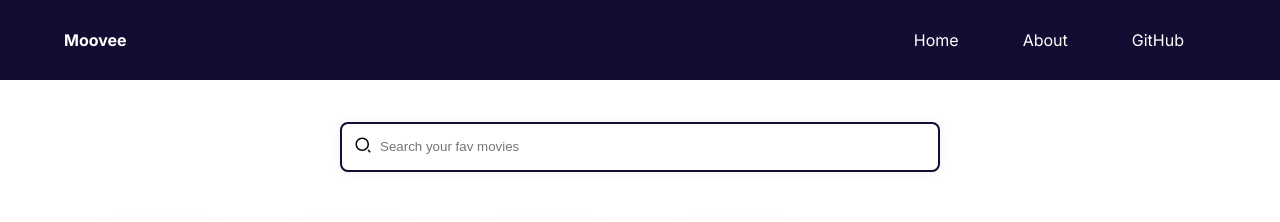
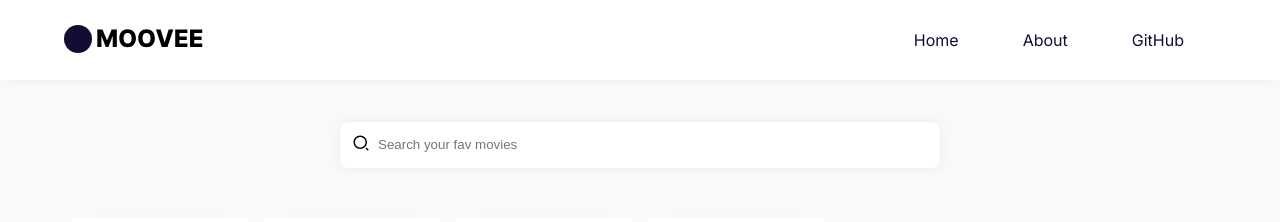
Before and after one commit to adisreyaj/moovee, a React (Create React App) app: page / in a window 1280 px wide. Shown: the top 222 px of the page. Built offline with nearby package versions, Linux system fonts and the light colour scheme.

Commit message:
💄 Updated header

```diff
--- a/src/Components/Header/Header.css
+++ b/src/Components/Header/Header.css
@@ -4,19 +4,20 @@
  * File Created: Friday, 8th May 2020 8:19:10 pm
  * Author: Adithya Sreyaj
  * -----
- * Last Modified: Saturday, 9th May 2020 12:36:59 am
+ * Last Modified: Sunday, 10th May 2020 5:22:02 pm
  * Modified By: Adithya Sreyaj<adi.sreyaj@gmail.com>
  * -----
  */
 .header {
   margin: 0 auto;
   height: 80px;
-  background-color: var(--primary);
+  background-color: #fff;
+  box-shadow: 0px 9px 8px -9px rgba(0, 0, 0, 0.07);
 }
 
 .header-container {
   height: 80px;
-  color: #fff;
+  color: var(--primary);
   margin: 0 auto;
   width: 90%;
   display: flex;
@@ -25,8 +26,8 @@
   max-width: 1200px;
 }
 
-.brand {
-  font-weight: 700;
+.brand img {
+  height: 30px;
 }
 
 .menu ul {
@@ -41,11 +42,6 @@
   margin: 0 16px;
 }
 
-.menu ul li:hover {
-  background-color: var(--accent);
-  border-radius: 8px;
-}
-
 .mobile-menu-toggle {
   display: none;
 }
--- a/src/Components/Header/Header.js
+++ b/src/Components/Header/Header.js
@@ -4,18 +4,21 @@
  * File Created: Friday, 8th May 2020 8:07:40 pm
  * Author: Adithya Sreyaj
  * -----
- * Last Modified: Saturday, 9th May 2020 12:38:35 am
+ * Last Modified: Sunday, 10th May 2020 5:22:03 pm
  * Modified By: Adithya Sreyaj<adi.sreyaj@gmail.com>
  * -----
  */
 
 import React from 'react';
+import logo from '../../Assets/Images/moovee.svg';
 import './Header.css';
 const Header = () => {
   return (
     <header className="header">
       <div className="header-container">
-        <div className="brand">Moovee</div>
+        <div className="brand">
+          <img src={logo} alt="Moovee" />
+        </div>
         <nav className="menu">
           <ul>
             <li>Home</li>
@@ -25,10 +28,9 @@ const Header = () => {
         </nav>
         <button className="icon-primary mobile-menu-toggle">
           <svg xmlns="http://www.w3.org/2000/svg" width="24" height="24">
-            <path fill="none" d="M0 0h24v24H0z" />
             <path
               d="M16 18v2H5v-2h11zm5-7v2H3v-2h18zm-2-7v2H8V4h11z"
-              fill="rgba(255,245,245,1)"
+              fill="#120d31"
             />
           </svg>
         </button>
--- a/src/Components/MovieContainer/MovieSearch/MovieSearch.css
+++ b/src/Components/MovieContainer/MovieSearch/MovieSearch.css
@@ -4,7 +4,7 @@
  * File Created: Sunday, 10th May 2020 4:21:30 pm
  * Author: Adithya Sreyaj
  * -----
- * Last Modified: Sunday, 10th May 2020 5:03:18 pm
+ * Last Modified: Sunday, 10th May 2020 5:24:07 pm
  * Modified By: Adithya Sreyaj<adi.sreyaj@gmail.com>
  * -----
  */
@@ -16,7 +16,7 @@
   display: flex;
   justify-content: flex-start;
   align-items: center;
-  border: 2px solid var(--primary);
+  background-color: #fff;
 }
 
 .movie-search-field input {
--- a/src/index.css
+++ b/src/index.css
@@ -4,7 +4,7 @@
  * File Created: Thursday, 7th May 2020 9:48:43 pm
  * Author: Adithya Sreyaj
  * -----
- * Last Modified: Saturday, 9th May 2020 1:06:25 am
+ * Last Modified: Sunday, 10th May 2020 5:23:58 pm
  * Modified By: Adithya Sreyaj<adi.sreyaj@gmail.com>
  * -----
  */
@@ -16,8 +16,7 @@
 body {
   margin: 0;
   font-family: 'Inter', sans-serif;
-  -webkit-font-smoothing: antialiased;
-  -moz-osx-font-smoothing: grayscale;
+  background-color: #f9f9f9;
 }
 
 code {
```
Also changed, not shown: src/Assets/Images/moovee.svg (added).
